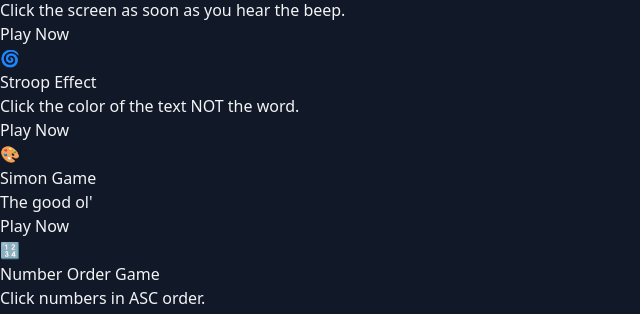
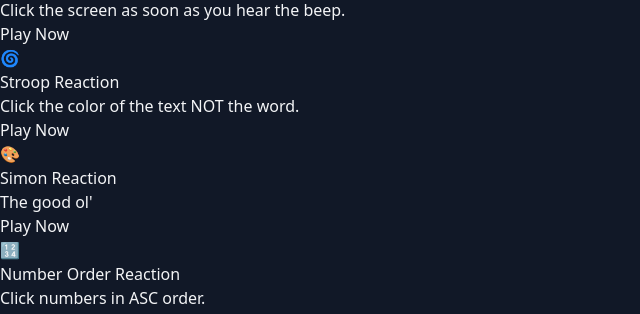
Before and after one commit to saubhagya-patel/reactX, a React (Vite) app in the folder new_app/frontend/: page / in a window 1280 px wide. Shown: the part 518-832 px from the top of the page, without its empty margins (0-640 px from the left). Built offline with nearby package versions, Linux system fonts and the light colour scheme.

Commit message:
introduce app info store to avoid data redundancy

```diff
--- a/new_app/frontend/src/components/AvatarSelector.jsx
+++ b/new_app/frontend/src/components/AvatarSelector.jsx
@@ -1,14 +1,5 @@
 import React from 'react';
-
-// Avatar data, decoupled from the database
-export const AVATARS = [
-  { key: 'fire', emoji: '🔥', label: 'Fire', description: 'Energy, quick reflexes' },
-  { key: 'water', emoji: '💧', label: 'Water', description: 'Adaptability, flow' },
-  { key: 'air', emoji: '🌬️', label: 'Air', description: 'Clarity, fast thinking' },
-  { key: 'earth', emoji: '🌿', label: 'Earth', description: 'Stability, consistent focus' },
-  { key: 'lightning', emoji: '⚡', label: 'Lightning', description: 'Instant reaction, burst speed' },
-  { key: 'ice', emoji: '❄️', label: 'Ice', description: 'Precision, control' },
-];
+import { AVATARS_INFO } from '../store/app_info_store';
 
 /**
  * A reusable component to select a user avatar.
@@ -20,7 +11,7 @@ const AvatarSelector = ({ selectedAvatar, onAvatarChange }) => {
     <div>
       <label className="mb-2 block text-sm font-medium text-gray-300">Choose your Avatar</label>
       <div className="grid grid-cols-3 gap-4 rounded-lg bg-gray-800 p-4">
-        {AVATARS.map((avatar) => (
+        {AVATARS_INFO.map((avatar) => (
           <button
             type="button" // Important: prevents form submission
             key={avatar.key}
--- a/new_app/frontend/src/components/MainLayout.jsx
+++ b/new_app/frontend/src/components/MainLayout.jsx
@@ -11,7 +11,7 @@ const Layout = () => {
   return (
     <div className="min-h-screen bg-gray-900 text-gray-100">
       <Navbar />
-      <main className="container mx-auto max-w-5xl px-4 py-8 pt-32">
+      <main className="container mx-auto max-w-5xl px-4 py-8 pt-24">
         <Outlet /> {/* Child routes will be rendered here */}
       </main>
     </div>
--- a/new_app/frontend/src/pages/HomePage.jsx
+++ b/new_app/frontend/src/pages/HomePage.jsx
@@ -1,56 +1,7 @@
 import React from 'react';
 import { Link } from 'react-router-dom';
 import { useAuthStore } from '../store/auth_store';
-
-// A mapping of game keys to icons
-export const GAME_ICON_MAP = {
-  visual_simple: '🎯',
-  visual_choice: '#️⃣',
-  auditory_simple: '🎧',
-  stroop_effect: '🌀',
-  simon_game: '🎨',
-  number_order: '🔢',
-};
-
-// Game data to display on the hub
-const games = [
-  {
-    type: 'visual_simple',
-    title: 'Visual Reaction',
-    description: 'Click the shape as soon as it appears on the screen.',
-    icon: GAME_ICON_MAP.visual_simple,
-  },
-  {
-    type: 'visual_choice',
-    title: 'Choice Reaction',
-    description: 'Press the correct key (R, G, B) that matches the shape\'s color.',
-    icon: GAME_ICON_MAP.visual_choice,
-  },
-  {
-    type: 'auditory_simple',
-    title: 'Auditory Reaction',
-    description: 'Click the screen as soon as you hear the beep.',
-    icon: GAME_ICON_MAP.auditory_simple,
-  },
-  {
-    type: 'stroop_effect',
-    title: 'Stroop Effect',
-    description: 'Click the color of the text NOT the word.',
-    icon: GAME_ICON_MAP.stroop_effect,
-  },
-  {
-    type: 'simon_game',
-    title: 'Simon Game',
-    description: "The good ol'",
-    icon: GAME_ICON_MAP.simon_game,
-  },
-  {
-    type: 'number_order',
-    title: 'Number Order Game',
-    description: "Click numbers in ASC order.",
-    icon: GAME_ICON_MAP.number_order,
-  },
-];
+import { GAMES_INFO } from '../store/app_info_store';
 
 const HomePage = () => {
   const { user } = useAuthStore((state) => ({ user: state.user }));
@@ -69,7 +20,7 @@ const HomePage = () => {
       </div>
 
       <div className="grid grid-cols-1 gap-6 md:grid-cols-3">
-        {games.map((game) => (
+        {GAMES_INFO.map((game) => (
           <GameCard key={game.type} game={game} />
         ))}
       </div>
--- a/new_app/frontend/src/pages/LeaderboardPage.jsx
+++ b/new_app/frontend/src/pages/LeaderboardPage.jsx
@@ -1,26 +1,6 @@
 import React, { useState, useEffect } from 'react';
 import { getLeaderboard } from '../services/api_client';
-import { GAME_ICON_MAP } from './HomePage';
-
-// A mapping of avatar keys to emojis for display
-const AVATAR_MAP = {
-  fire: '🔥',
-  water: '💧',
-  air: '🌬️',
-  earth: '🌿',
-  lightning: '⚡',
-  ice: '❄️',
-};
-
-// A mapping of game keys to formatted titles
-const GAME_TYPE_MAP = {
-  visual_simple: 'Visual Reaction',
-  visual_choice: 'Choice Reaction',
-  auditory_simple: 'Auditory Reaction',
-  stroop_effect: 'Stroop Reaction',
-  simon_game: 'Simon Reaction',
-  number_order: 'Number Reaction',
-};
+import { AVATAR_EMOJI_MAP, GAME_ICON_MAP, GAME_TYPE_MAP } from '../store/app_info_store';
 
 const LeaderboardPage = () => {
   const [scores, setScores] = useState([]);
@@ -69,13 +49,11 @@ const LeaderboardPage = () => {
               onChange={(e) => setGameFilter(e.target.value)}
               className="w-full p-2 rounded-md border-gray-700 bg-gray-900 text-white shadow-sm focus:border-indigo-500 focus:ring-indigo-500"
             >
-              <option value="">All Games</option>
-              <option value="visual_simple">Visual Reaction</option>
-              <option value="visual_choice">Choice Reaction</option>
-              <option value="auditory_simple">Auditory Reaction</option>
-              <option value="stroop_effect">Stroop Reaction</option>
-              <option value="simon_game">Simon Reaction</option>
-              <option value="number_order">Number Reaction</option>
+              {Object.entries(GAME_TYPE_MAP).map(([key, label]) => (
+                  <option key={key} value={key}>
+                    {label}
+                  </option>
+                ))}
             </select>
           </div>
 
@@ -157,7 +135,7 @@ const LeaderboardPage = () => {
                   </td>
                   <td className="px-6 py-4 whitespace-nowrap">
                     <div className="flex items-center">
-                      <span className="mr-3 text-2xl">{AVATAR_MAP[score.avatar_key] || '❔'}</span>
+                      <span className="mr-3 text-2xl">{AVATAR_EMOJI_MAP[score.avatar_key] || '❔'}</span>
                       <span className="font-medium text-white">{score.username}</span>
                     </div>
                   </td>
--- a/new_app/frontend/src/pages/ProfilePage.jsx
+++ b/new_app/frontend/src/pages/ProfilePage.jsx
@@ -1,27 +1,8 @@
 import React, { useState, useEffect } from 'react';
 import { useAuthStore } from '../store/auth_store';
 import { updateMyProfile, getMyScores } from '../services/api_client';
-import AvatarSelector, { AVATARS } from '../components/AvatarSelector';
-
-// A mapping of avatar keys to emojis for display
-const AVATAR_MAP = {
-  fire: '🔥',
-  water: '💧',
-  air: '🌬️',
-  earth: '🌿',
-  lightning: '⚡',
-  ice: '❄️',
-};
-
-// A mapping of game keys to formatted titles
-const GAME_TYPE_MAP = {
-  visual_simple: 'Visual Reaction',
-  visual_choice: 'Choice Reaction',
-  auditory_simple: 'Auditory Reaction',
-  stroop_effect: 'Stroop Reaction',
-  simon_game: 'Simon Reaction',
-  number_order: 'Number Reaction',
-};
+import AvatarSelector from '../components/AvatarSelector';
+import { AVATAR_EMOJI_MAP, GAME_ICON_MAP, GAME_TYPE_MAP } from '../store/app_info_store';
 
 const ProfilePage = () => {
   const { user, token, updateUser: updateUserInStore } = useAuthStore((state) => ({
@@ -100,7 +81,7 @@ const ProfilePage = () => {
           // --- View Mode ---
           <div className="flex items-center space-x-6">
             <div className="flex h-24 w-24 items-center justify-center rounded-full bg-gray-700 text-6xl shadow-inner">
-              {AVATAR_MAP[user.avatar_key]}
+              {AVATAR_EMOJI_MAP[user.avatar_key]}
             </div>
             <div>
               <h2 className="text-3xl font-bold text-white">{user.username}</h2>
@@ -186,9 +167,12 @@ const ProfilePage = () => {
                     Game
                   </th>
                   <th className="px-6 py-3 text-left text-xs font-medium uppercase tracking-wider text-gray-300">
+                    Difficulty
+                  </th>
+                  <th className="px-6 py-3 text-left text-xs font-medium uppercase tracking-wider text-gray-300">
                     Score (ms)
                   </th>
-                  <th className="px-6 py-3 text-left text-xs font-medium uppercase tracking-wider text-gray-300">
+                  <th className="px-6 py-3 text-left text-xs font-medium uppercase tracking-wider text-gray-3D">
                     Accuracy
                   </th>
                   <th className="px-6 py-3 text-left text-xs font-medium uppercase tracking-wider text-gray-300">
@@ -200,13 +184,16 @@ const ProfilePage = () => {
                 {scores.map((score) => (
                   <tr key={score.id} className="hover:bg-gray-700">
                     <td className="px-6 py-4 whitespace-nowrap text-sm text-white">
-                      {GAME_TYPE_MAP[score.game_type] || score.game_type}
+                      {GAME_ICON_MAP[score.game_type] || '+'} {GAME_TYPE_MAP[score.game_type] || score.game_type}
+                    </td>
+                    <td className="px-6 py-4 whitespace-nowrap text-sm capitalize text-gray-300">
+                      {score.difficulty}
                     </td>
                     <td className="px-6 py-4 whitespace-nowrap text-sm font-semibold text-indigo-400">
                       {score.avg_score_time_ms} ms
                     </td>
                     <td className="px-6 py-4 whitespace-nowrap text-sm text-gray-300">
-                      {score.accuracy !== null ? `${score.accuracy * 100}%` : 'N/A'}
+                      {typeof score.avg_accuracy === 'number' ? `${(score.avg_accuracy * 100).toFixed(0)}%` : 'N/A'}
                     </td>
                     <td className="px-6 py-4 whitespace-nowrap text-sm text-gray-400">
                       {new Date(score.created_at).toLocaleString()}
--- /dev/null
+++ b/new_app/frontend/src/store/app_info_store.js
@@ -0,0 +1,80 @@
+// A mapping of avatar keys to emojis for display
+export const AVATAR_EMOJI_MAP = {
+  fire: '🔥',
+  water: '💧',
+  air: '🌬️',
+  earth: '🌿',
+  lightning: '⚡',
+  ice: '❄️',
+};
+
+// A mapping of avatar keys to descriptions
+export const AVATAR_DESCRIPTION_MAP = {
+  fire: 'Energy, quick reflexes',
+  water: 'Adaptability, flow',
+  air: 'Clarity, fast thinking',
+  earth: 'Stability, consistent focus',
+  lightning: 'Instant reaction, burst speed',
+  ice: 'Precision, control',
+};
+
+// A mapping of avatar keys to labels (optional, for readability)
+export const AVATAR_LABEL_MAP = {
+  fire: 'Fire',
+  water: 'Water',
+  air: 'Air',
+  earth: 'Earth',
+  lightning: 'Lightning',
+  ice: 'Ice',
+};
+
+// Final avatar info array
+export const AVATARS_INFO = Object.keys(AVATAR_EMOJI_MAP).map((key) => ({
+  key,
+  emoji: AVATAR_EMOJI_MAP[key],
+  label: AVATAR_LABEL_MAP[key],
+  description: AVATAR_DESCRIPTION_MAP[key],
+}));
+
+
+
+// A mapping of game keys to formatted titles
+export const GAME_TYPE_MAP = {
+  visual_simple: 'Visual Reaction',
+  visual_choice: 'Choice Reaction',
+  auditory_simple: 'Auditory Reaction',
+  stroop_effect: 'Stroop Reaction',
+  simon_game: 'Simon Reaction',
+  number_order: 'Number Order Reaction',
+};
+
+
+// A mapping of game keys to descriptions
+export const GAME_DESCRIPTION_MAP = {
+  visual_simple: 'Click the shape as soon as it appears on the screen.',
+  visual_choice: "Press the correct key (R, G, B) that matches the shape's color.",
+  auditory_simple: 'Click the screen as soon as you hear the beep.',
+  stroop_effect: 'Click the color of the text NOT the word.',
+  simon_game: "The good ol'",
+  number_order: 'Click numbers in ASC order.',
+};
+
+
+// A mapping of game keys to icons
+export const GAME_ICON_MAP = {
+  visual_simple: '🎯',
+  visual_choice: '#️⃣',
+  auditory_simple: '🎧',
+  stroop_effect: '🌀',
+  simon_game: '🎨',
+  number_order: '🔢',
+};
+
+
+// Final games
+export const GAMES_INFO = Object.keys(GAME_TYPE_MAP).map((type) => ({
+  type,
+  title: GAME_TYPE_MAP[type],
+  description: GAME_DESCRIPTION_MAP[type],
+  icon: GAME_ICON_MAP[type],
+}));
```
